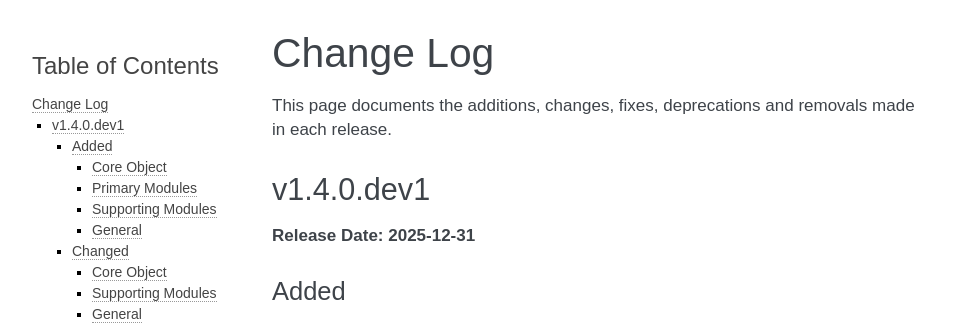
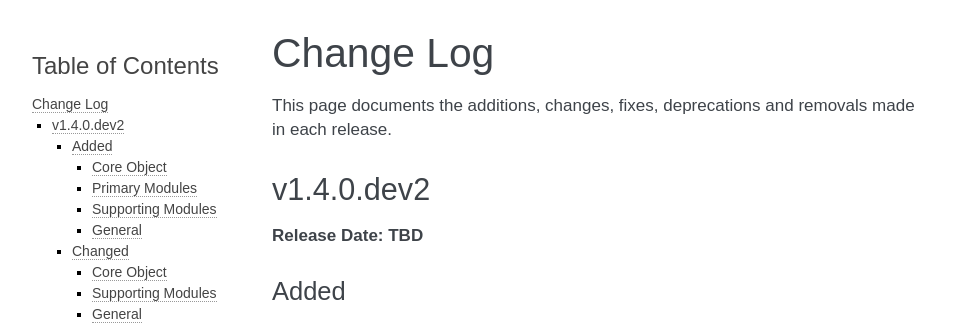
Before and after one commit to jeffshurtliff/salespyforce, a Sphinx documentation site: the page built from docs/changelog.rst, in a window 1280 px wide and 900 px high. Shown: the top 327 px of the window, without its empty margins (148-1110 px from the left). Built offline with Sphinx 7.4.7, drawn with Linux system fonts in a browser that asks for light colours.

Commit message:
Updated the version to be 1.4.0.dev2

```diff
--- a/docs/changelog.rst
+++ b/docs/changelog.rst
@@ -4,9 +4,9 @@ Change Log
 This page documents the additions, changes, fixes, deprecations and removals made in each release.
 
 ***********
-v1.4.0.dev1
+v1.4.0.dev2
 ***********
-**Release Date: 2025-12-31**
+**Release Date: TBD**
 
 Added
 =====
--- a/pyproject.toml
+++ b/pyproject.toml
@@ -1,6 +1,6 @@
 [project]
 name = "salespyforce"
-version = "1.4.0.dev1"
+version = "1.4.0.dev2"
 description = "A Python toolset for performing Salesforce API calls"
 readme = "README.md"
 requires-python = ">=3.9,<4.0"
```
